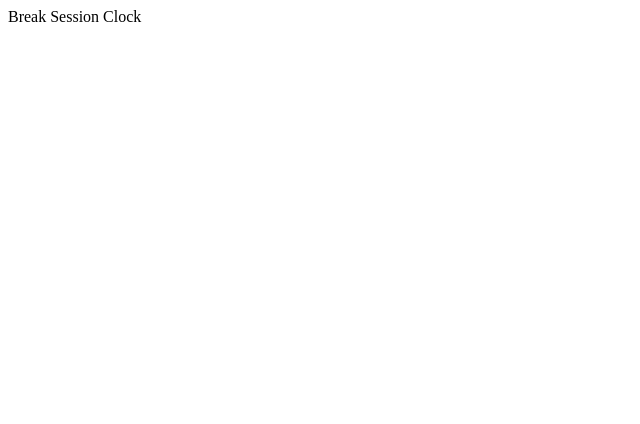
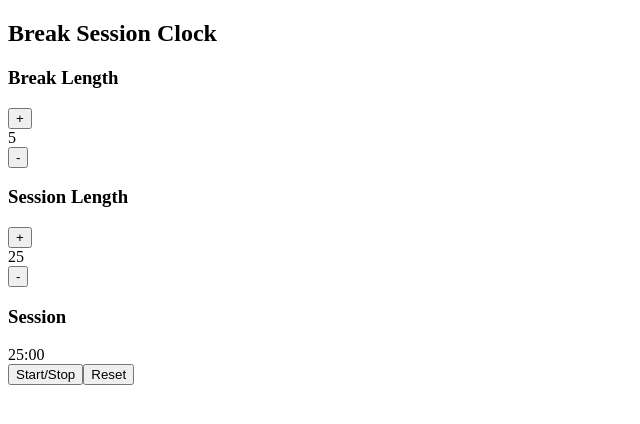
Before and after one commit to shwetakanekar/Session-Break-Clock, a React (Vite) app: page / in a window 1280 px wide. Shown: the top 424 px of the page, without its empty margins (0-640 px from the left). Built offline with nearby package versions, Linux system fonts and the light colour scheme.

Commit message:
Added the markup

```diff
--- a/src/App.jsx
+++ b/src/App.jsx
@@ -4,7 +4,33 @@ function App() {
   return (
     <>
       <div>
-        Break Session Clock
+        <h2>Break Session Clock</h2>
+        <div>
+          <div>
+            <h3 id='break-label'>Break Length</h3>
+            <div>
+              <button id="break-increment">+</button>
+              <div id='break-length'>5</div>
+              <button id="break-decrement">-</button>
+            </div>
+          </div>
+          <div>
+            <h3 id='session-label'>Session Length</h3>
+            <div>
+              <button id="session-increment">+</button>
+              <div id='session-length'>25</div>
+              <button id="session-decrement">-</button>
+            </div>
+          </div>
+        </div>
+        <div>
+          <h3 id='timer-label'>Session</h3>
+          <div id="time-left">25:00</div>
+        </div>
+        <div>
+          <button id='start_stop'>Start/Stop</button>
+          <button id="reset">Reset</button>
+        </div>
       </div>
     </>
   );
```
